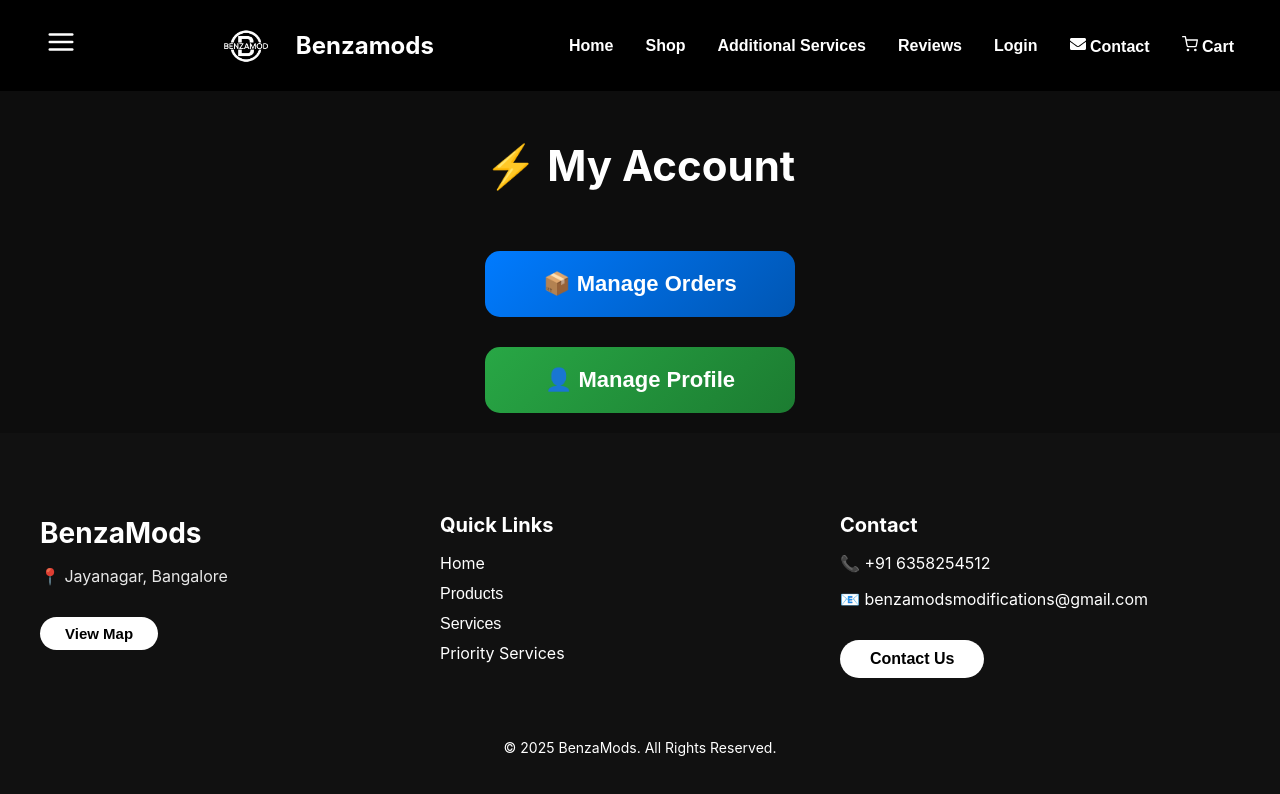
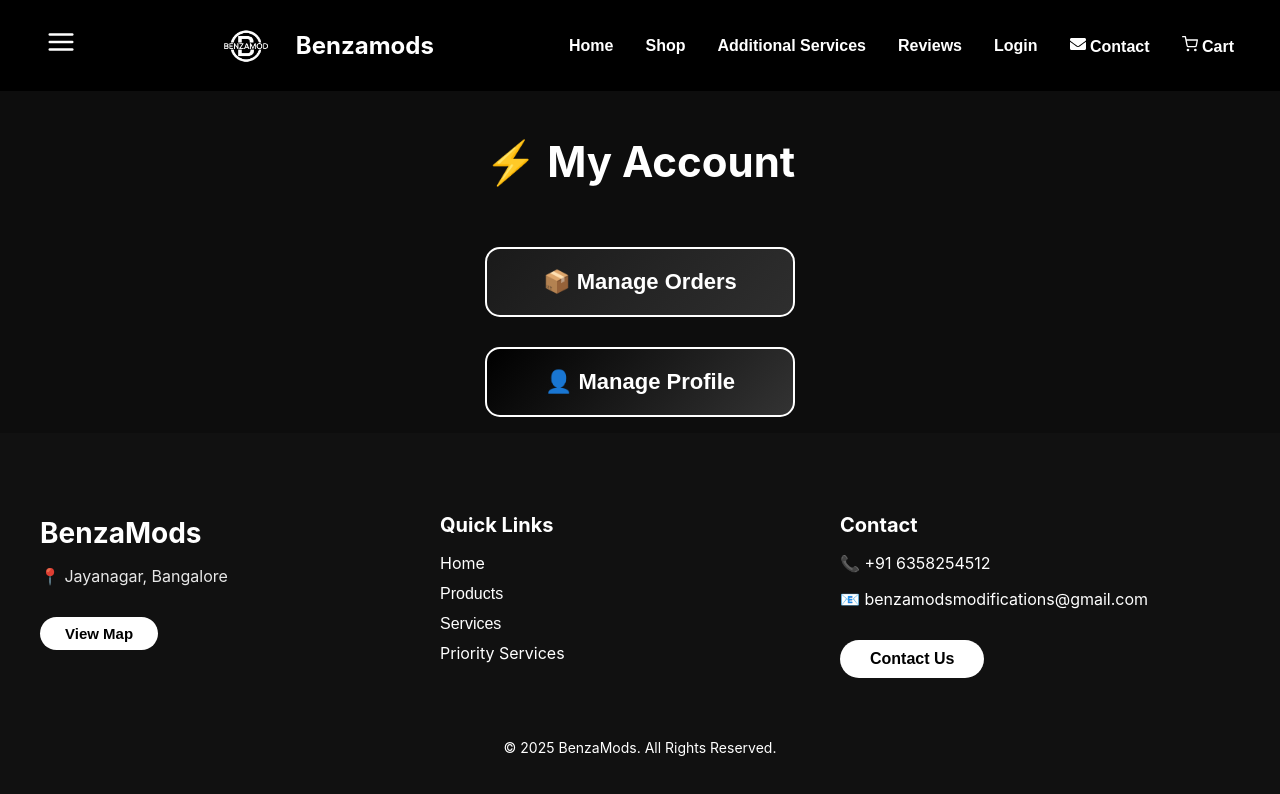
Before and after one commit to pavitraa07/Benzamods-Project, a React (Create React App) app in the folder frontend/: page /myaccount in a window 1280 px wide. Shown: the top 794 px of the page. Built offline with nearby package versions, Linux system fonts and the light colour scheme.

Commit message:
Deployment

```diff
--- a/frontend/src/account/MyAccount.js
+++ b/frontend/src/account/MyAccount.js
@@ -7,16 +7,27 @@
   const navigate = useNavigate();
 
   return (
-    <div style={{ background: "#0d0d0d", minHeight: "100vh", display: "flex", flexDirection: "column" }}>
+    <div style={{
+      background: "#0d0d0d",
+      minHeight: "100vh",
+      display: "flex",
+      flexDirection: "column"
+    }}>
       <Header />
 
-      <main style={{ flex: 1, display: "flex", justifyContent: "center", alignItems: "center" }}>
+      {/* main grows to fill remaining space so footer stays at bottom */}
+      <main style={{
+        flex: 1,
+        display: "flex",
+        justifyContent: "center",
+        alignItems: "center"
+      }}>
         <div style={{ display: "flex", flexDirection: "column", gap: "30px", textAlign: "center" }}>
           <h1 style={{ color: "#fff", fontSize: "42px", marginBottom: "30px" }}>⚡ My Account</h1>
 
           {/* Manage Orders Button */}
           <motion.button
-            whileHover={{ scale: 1.08, boxShadow: "0px 0px 20px #00bfff" }}
+            whileHover={{ scale: 1.08, boxShadow: "0px 0px 20px #fff" }}
             whileTap={{ scale: 0.95 }}
             style={bigButtonStyle}
             onClick={() => navigate("/manageorders")}
@@ -26,9 +37,9 @@
 
           {/* Manage Profile Button */}
           <motion.button
-            whileHover={{ scale: 1.08, boxShadow: "0px 0px 20px #28a745" }}
+            whileHover={{ scale: 1.08, boxShadow: "0px 0px 20px #fff" }}
             whileTap={{ scale: 0.95 }}
-            style={{ ...bigButtonStyle, background: "linear-gradient(135deg, #28a745, #1c7c31)" }}
+            style={{ ...bigButtonStyle, background: "linear-gradient(135deg, #000, #333)" }}
             onClick={() => navigate("/manageprofile")}
           >
             👤 Manage Profile
@@ -46,10 +57,10 @@
   fontSize: "22px",
   fontWeight: "700",
   borderRadius: "15px",
-  border: "none",
+  border: "2px solid #fff",
   cursor: "pointer",
   color: "#fff",
-  background: "linear-gradient(135deg, #007bff, #0056b3)",
+  background: "linear-gradient(135deg, #1a1a1a, #2e2e2e)",
   transition: "all 0.3s ease",
   minWidth: "280px",
 };
--- a/frontend/src/components/HeroBanner.jsx
+++ b/frontend/src/components/HeroBanner.jsx
@@ -337,14 +337,12 @@
       <button style={sidebarBtnStyle} onClick={() => navigate("/contact")}><FaEnvelope /> Contact</button>
       <button style={sidebarBtnStyle} onClick={() => navigate("/cart")}><FiShoppingCart /> Cart</button>
       <button style={sidebarBtnStyle} onClick={() => navigate("/adminpanel")}>Admin Panel</button>
-      <button style={sidebarBtnStyle} onClick={() => navigate("/manageorders")}>Manage Orders</button>
-      <button style={sidebarBtnStyle} onClick={() => navigate("/manageprofile")}>My Profile</button>
+      <button style={sidebarBtnStyle} onClick={() => navigate("/myaccount")}>My Account</button>
     </>
   ) : (
     <>
       <button style={sidebarBtnStyle} onClick={() => navigate("/adminpanel")}>Admin Panel</button>
-      <button style={sidebarBtnStyle} onClick={() => navigate("/manageorders")}>Manage Orders</button>
-      <button style={sidebarBtnStyle} onClick={() => navigate("/manageprofile")}>My Profile</button>
+      <button style={sidebarBtnStyle} onClick={() => navigate("/myaccount")}>My Account</button>
     </>
   );
 
```
